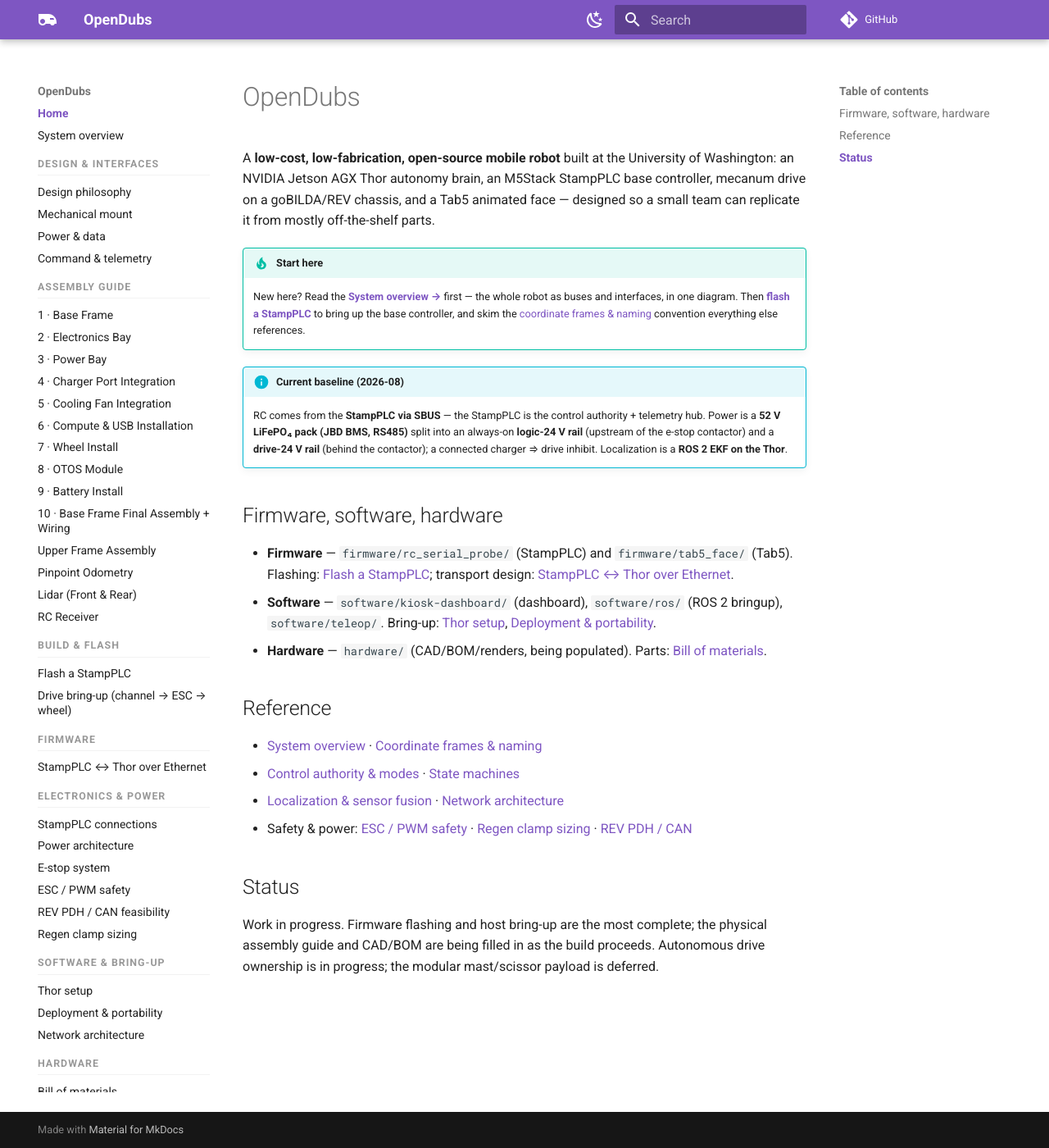
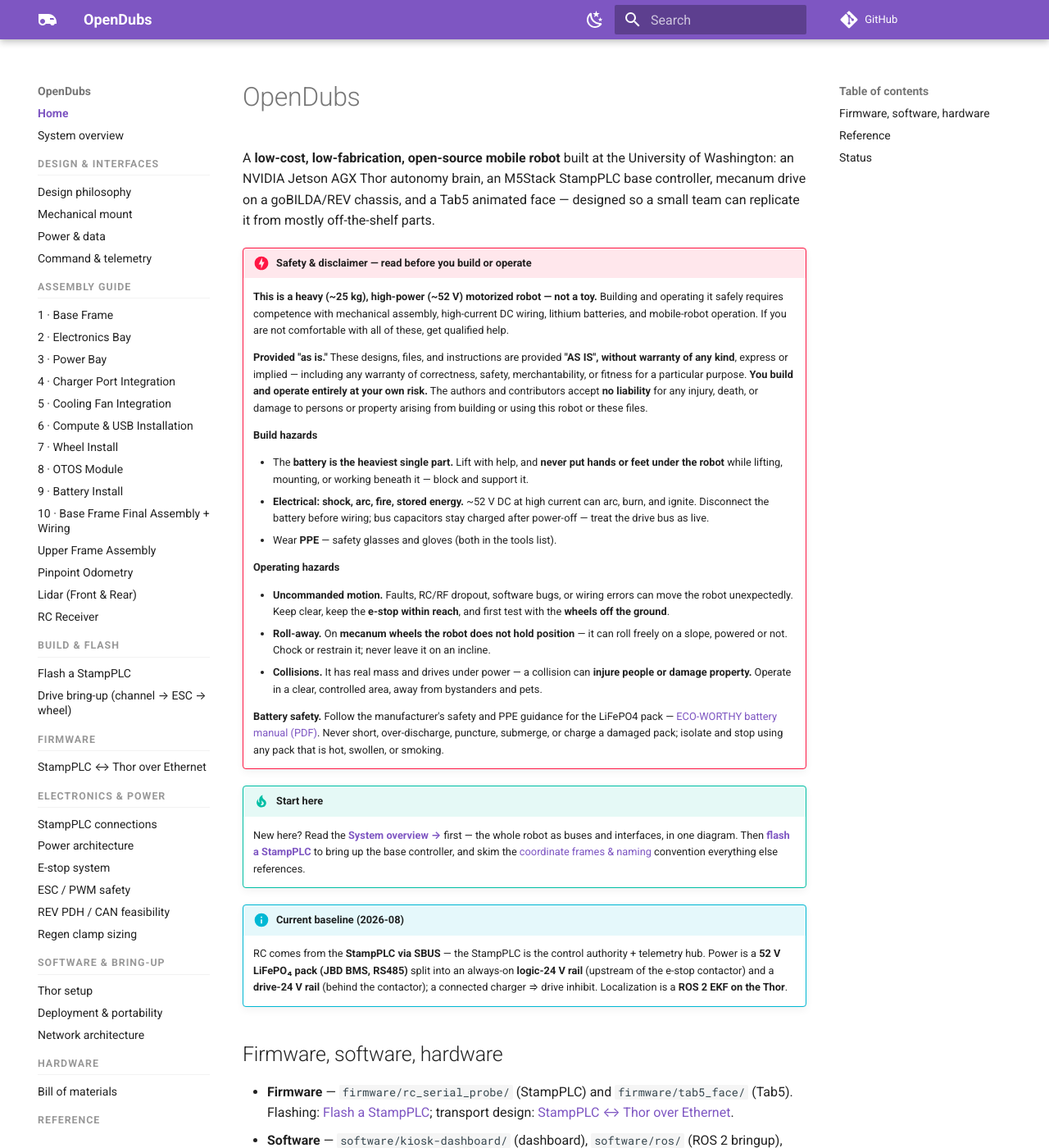
Before and after one commit to UW-Allen-School-Robotics/opendubs, an MkDocs documentation site: the page built from docs/index.md, in a window 1280 px wide and 1400 px high. Shown: the whole window at 82% size. Built offline with MkDocs 1.6.1 and Material for MkDocs 9.7.7, drawn with Linux system fonts in a browser that asks for light colours; comment, search, counter and statistics services are not loaded.

Commit message:
docs: safety & disclaimer notice, PPE, battery-safety links
- Home page: prominent Safety & disclaimer notice — "provided as is / no warranty /
  no liability" (standard open-hardware language), competence required, and the
  concrete hazards: heavy battery + no hands under the robot, electrical
  shock/arc/fire/stored-energy, PPE; operating hazards — uncommanded motion, mecanum
  roll-away on a slope, collisions injuring people/property. Links the ECO-WORTHY
  battery manual.
- Battery Install page: battery-safety danger box + the ECO-WORTHY manual link.
- Tools BOM: add Safety glasses + Work gloves (PPE, required) at the top; regenerated.
- Electronics Bay: add a Wiring section with the Figma bus/wiring diagram.

Co-Authored-By: Claude Opus 4.8 <noreply@anthropic.com>

```diff
--- a/docs/index.md
+++ b/docs/index.md
@@ -4,6 +4,42 @@ A **low-cost, low-fabrication, open-source mobile robot** built at the Universit
 NVIDIA Jetson AGX Thor autonomy brain, an M5Stack StampPLC base controller, mecanum drive on a
 goBILDA/REV chassis, and a Tab5 animated face — designed so a small team can replicate it from
 mostly off-the-shelf parts.
+
+!!! danger "Safety & disclaimer — read before you build or operate"
+    **This is a heavy (~25 kg), high-power (~52 V) motorized robot — not a toy.** Building and
+    operating it safely requires competence with mechanical assembly, high-current DC wiring,
+    lithium batteries, and mobile-robot operation. If you are not comfortable with all of these,
+    get qualified help.
+
+    **Provided "as is."** These designs, files, and instructions are provided **"AS IS", without
+    warranty of any kind**, express or implied — including any warranty of correctness, safety,
+    merchantability, or fitness for a particular purpose. **You build and operate entirely at your
+    own risk.** The authors and contributors accept **no liability** for any injury, death, or damage
+    to persons or property arising from building or using this robot or these files.
+
+    **Build hazards**
+
+    - The **battery is the heaviest single part.** Lift with help, and **never put hands or feet
+      under the robot** while lifting, mounting, or working beneath it — block and support it.
+    - **Electrical: shock, arc, fire, stored energy.** ~52 V DC at high current can arc, burn, and
+      ignite. Disconnect the battery before wiring; bus capacitors stay charged after power-off —
+      treat the drive bus as live.
+    - Wear **PPE** — safety glasses and gloves (both in the tools list).
+
+    **Operating hazards**
+
+    - **Uncommanded motion.** Faults, RC/RF dropout, software bugs, or wiring errors can move the
+      robot unexpectedly. Keep clear, keep the **e-stop within reach**, and first test with the
+      **wheels off the ground**.
+    - **Roll-away.** On **mecanum wheels the robot does not hold position** — it can roll freely on a
+      slope, powered or not. Chock or restrain it; never leave it on an incline.
+    - **Collisions.** It has real mass and drives under power — a collision can **injure people or
+      damage property.** Operate in a clear, controlled area, away from bystanders and pets.
+
+    **Battery safety.** Follow the manufacturer's safety and PPE guidance for the LiFePO4 pack —
+    [ECO-WORTHY battery manual (PDF)](https://cdn.shopify.com/s/files/1/0253/9752/6580/files/48V_50AH_Rack_Battery_Instruction_Manual.pdf?v=1752224364).
+    Never short, over-discharge, puncture, submerge, or charge a damaged pack; isolate and stop
+    using any pack that is hot, swollen, or smoking.
 
 !!! tip "Start here"
     New here? Read the **[System overview →](system-overview.md)** first — the whole robot as buses
```
Also changed, not shown: docs/hardware-bom.md (+2 -0 lines), 4 other files.
